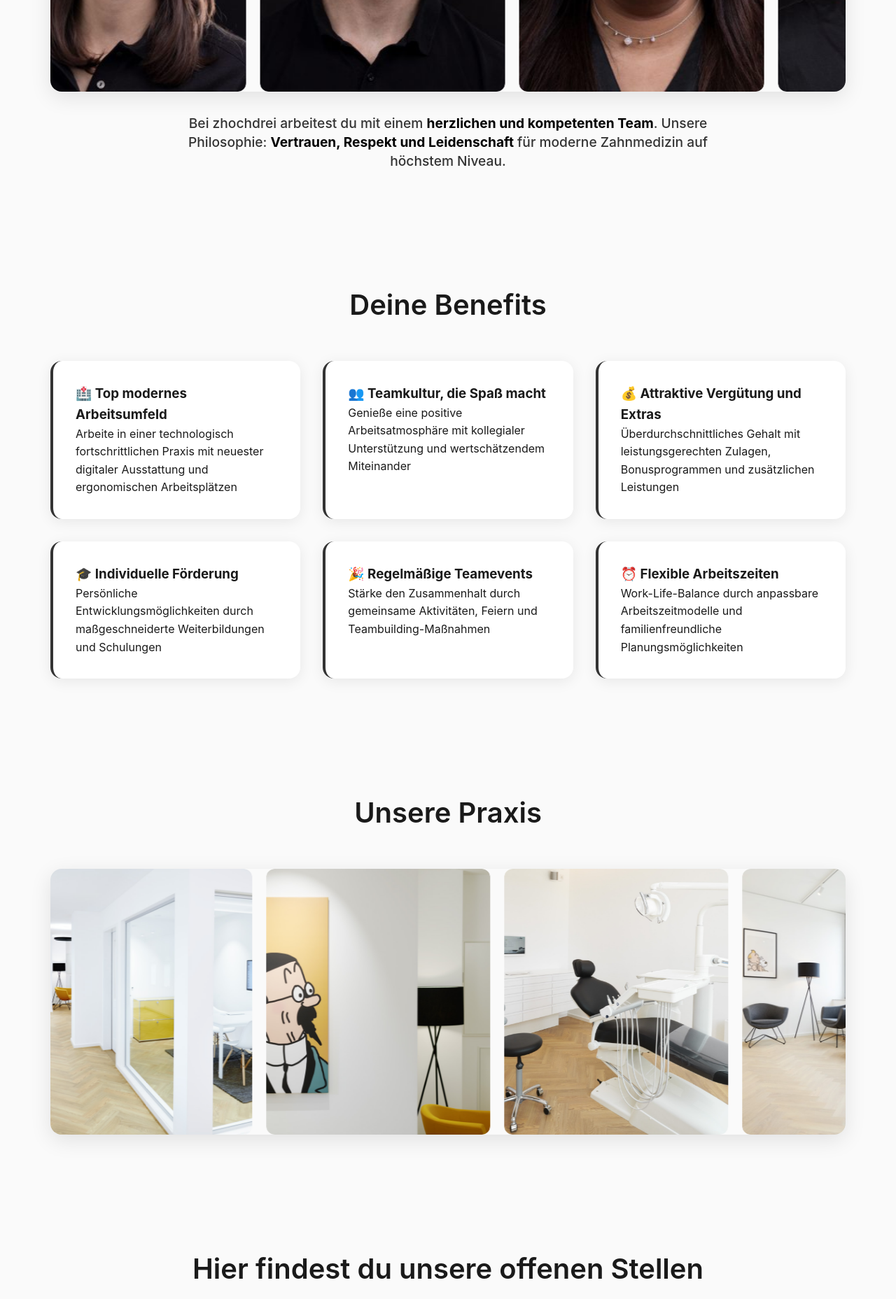
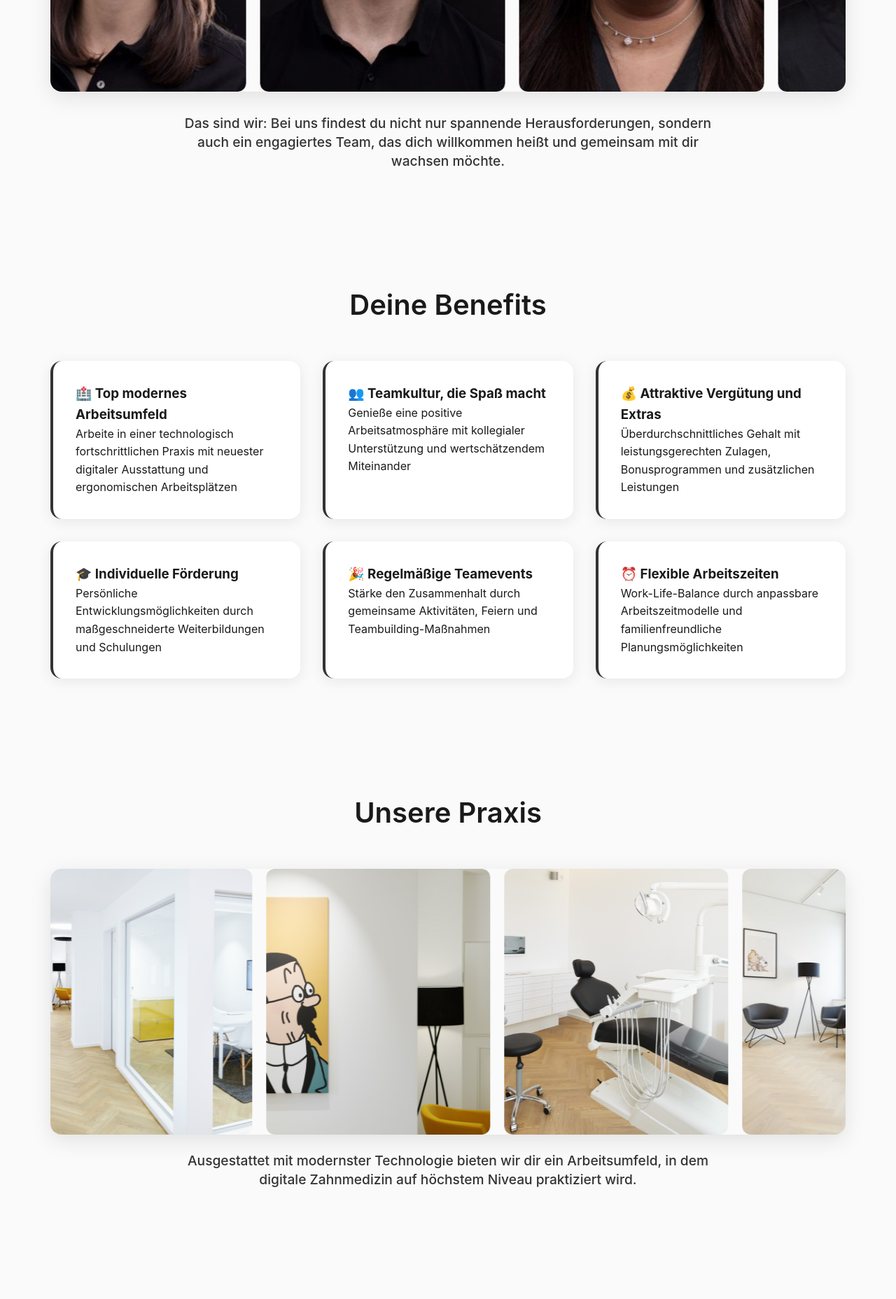
Before and after one commit to user12931293/page-host, a plain HTML site: page index.html in a window 1280 px wide. Shown: the part 1311-3168 px from the top of the page at 70% size. Drawn offline with Linux system fonts and the light colour scheme.

Commit message:
Update index.html

```diff
--- a/index.html
+++ b/index.html
@@ -924,9 +924,11 @@
     <!-- Team Section -->
     <section id="team" class="section fade-in">
         <h2 class="section-title">Unser Team</h2>
+
         <div class="team-slideshow-container">
             <div class="team-slideshow-track">
                 <div class="team-slides-wrapper">
+                    <!-- Original team members -->
                     <div class="team-slide">
                         <img src="1.jpg" alt="Dr. Marco Zapf - Zahnarzt & Praxisinhaber" class="team-slide-img">
                     </div>
@@ -954,6 +956,7 @@
                     <div class="team-slide">
                         <img src="9.jpg" alt="Michael Wagner - Zahntechniker" class="team-slide-img">
                     </div>
+
                     <!-- Duplicate slides for seamless loop -->
                     <div class="team-slide">
                         <img src="1.jpg" alt="Dr. Marco Zapf - Zahnarzt & Praxisinhaber" class="team-slide-img">
@@ -973,8 +976,9 @@
                 </div>
             </div>
         </div>
+
         <div class="team-description">
-            <p>Bei zhochdrei arbeitest du mit einem <strong>herzlichen und kompetenten Team</strong>. Unsere Philosophie: <strong>Vertrauen, Respekt und Leidenschaft</strong> für moderne Zahnmedizin auf höchstem Niveau.</p>
+            <p>Das sind wir: Bei uns findest du nicht nur spannende Herausforderungen, sondern auch ein engagiertes Team, das dich willkommen heißt und gemeinsam mit dir wachsen möchte.</p>
         </div>
     </section>
 
@@ -1047,6 +1051,10 @@
                     </div>
                 </div>
                 </div>
+            </div>
+
+            <div class="team-description">
+                <p>Ausgestattet mit modernster Technologie bieten wir dir ein Arbeitsumfeld, in dem digitale Zahnmedizin auf höchstem Niveau praktiziert wird.</p>
             </div>
             </section>
 
```
Lines whose indentation alone changed are shown as unchanged.
